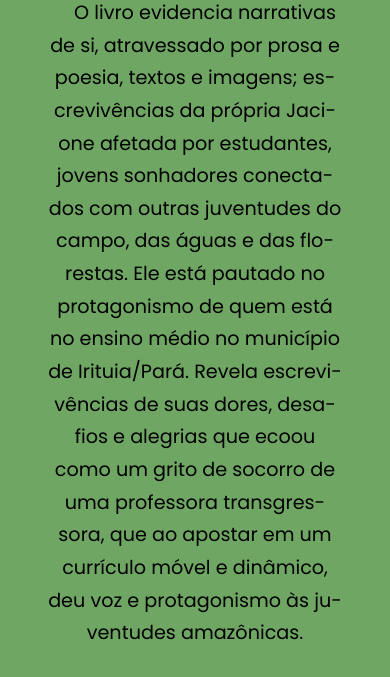
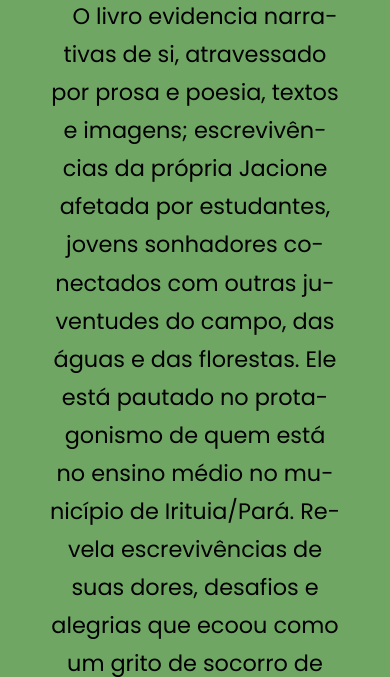
Before and after one commit to maria-elane7/site-livros-da-professora-da-amazonia, a plain HTML site: page index.html in a window 390 px wide. Shown: the part 833-1510 px from the top of the page. Drawn offline with Linux system fonts and the light colour scheme.

Commit message:
ajuste no paragrafo

```diff
--- a/style/media-query.css
+++ b/style/media-query.css
@@ -37,7 +37,7 @@
         font-size: 1em;
     }
     .texto-sobre-o-livro p{
-        font-size: 1.3rem;
+        font-size: 1.5rem;
     }
 
     .btn {
@@ -58,7 +58,7 @@
         font-size: 1em;
     }
     .texto-sobre-o-livro p {
-        font-size: 1.2rem;
+        font-size: 1.4rem;
     }
     button {
         font-size: 0.9rem;
```
